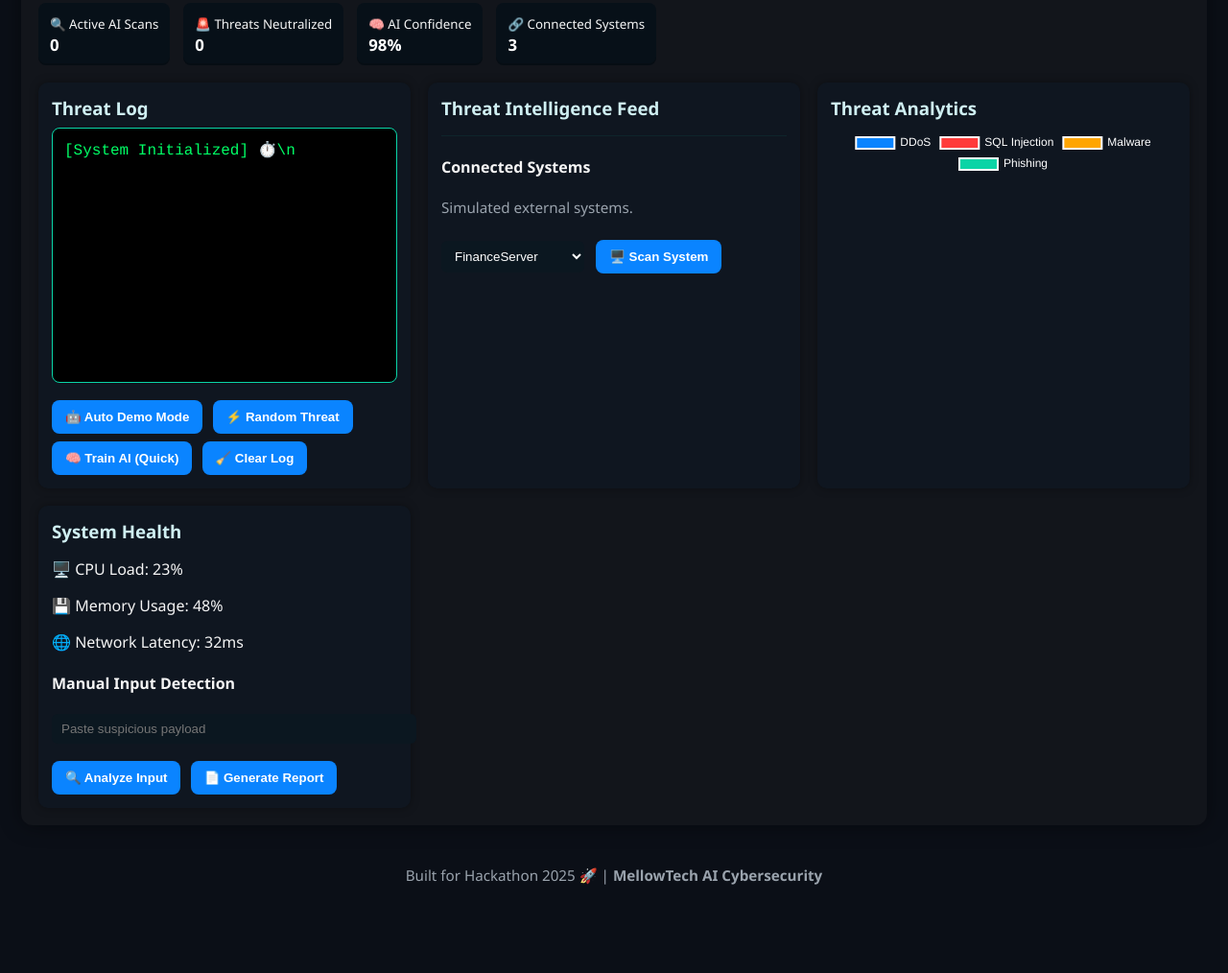
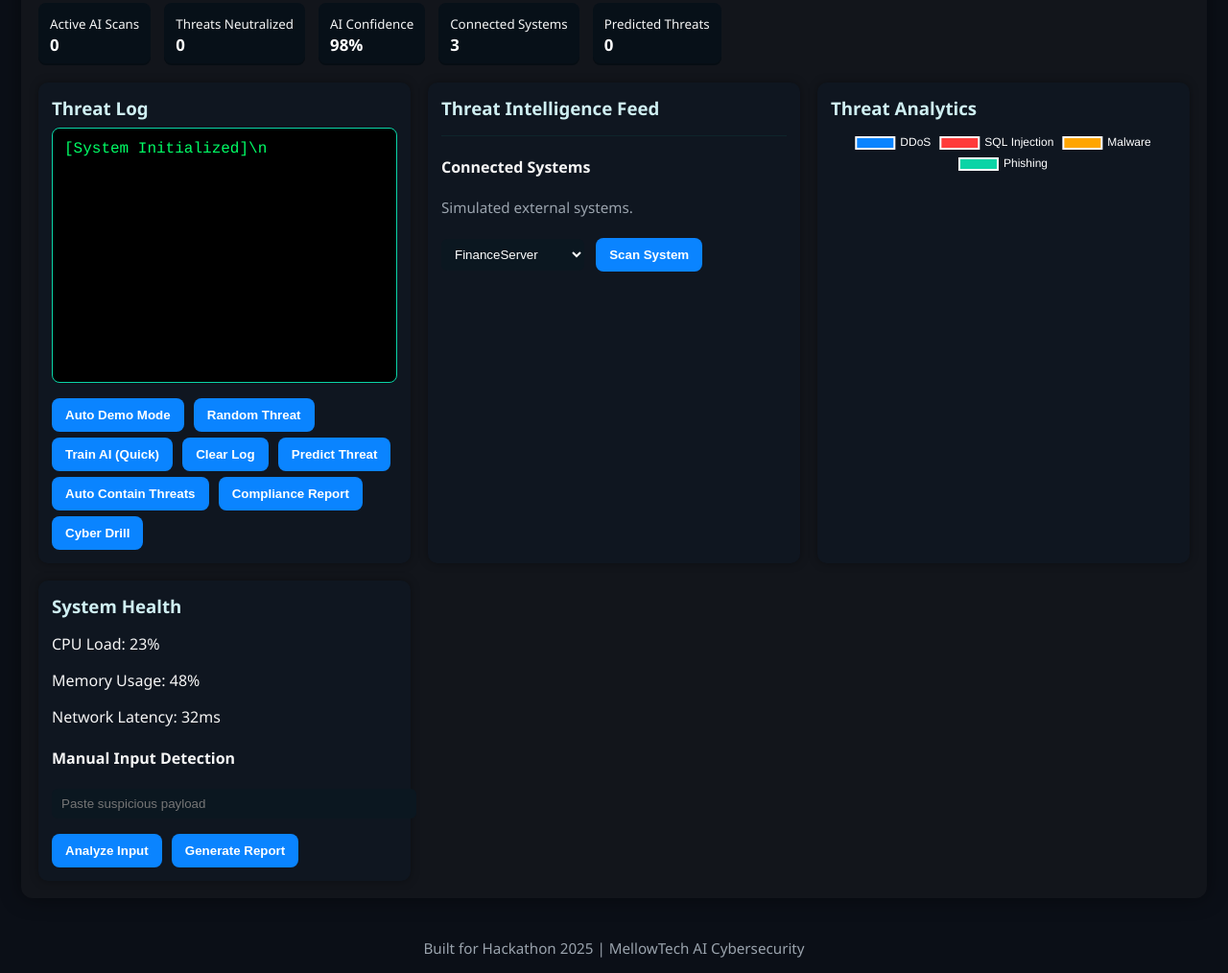
Before and after one commit to Gmello904/AICybersecurity-Defender, a plain HTML site: page index.html in a window 1280 px wide. Shown: the part 293-1307 px from the top of the page at 96% size. Before the commit the page ends 1231 px from the top, so only its background shows below. Drawn offline with nearby package versions, Linux system fonts and the light colour scheme.

Commit message:
Update index.html

```diff
--- a/index.html
+++ b/index.html
@@ -22,7 +22,7 @@
     .card { background:#0f1620; padding:14px; border-radius:10px; box-shadow:0 0 10px rgba(0,0,0,0.35); }
     .threat-log { background:#000; color:#00ff66; font-family:Courier, monospace; padding:12px; border-radius:8px; height:240px; overflow-y:auto; border:1px solid #0ad4a6; white-space:pre-wrap; transition:0.3s; }
 
-    .btn { background:#0a84ff; color:white; border:none; padding:10px 14px; margin:8px 6px 0 0; border-radius:8px; cursor:pointer; transition:.3s; font-weight:700; }
+    .btn { background:#0a84ff; color:white; border:none; padding:10px 14px; margin:6px 6px 0 0; border-radius:8px; cursor:pointer; transition:.3s; font-weight:700; }
     .btn:hover { transform:translateY(-2px) scale(1.05); background:#0ad4a6; color:black; }
 
     footer { text-align:center; padding:16px; margin-top:18px; color:#9aa3ad; font-size:.95rem; }
@@ -37,7 +37,7 @@
 </head>
 <body>
   <header>
-    <h1>🛡️ MellowTech AI Cybersecurity Defender</h1>
+    <h1>MellowTech AI Cybersecurity Defender</h1>
     <p>Smart Detection • Instant Defense • Predictive Intelligence</p>
   </header>
 
@@ -46,21 +46,26 @@
     <p class="status">Status: <span id="systemStatus" class="online">Online — Monitoring</span></p>
 
     <div class="metrics">
-      <div class="metric"><small>🔍 Active AI Scans</small><strong id="scanCount">0</strong></div>
-      <div class="metric"><small>🚨 Threats Neutralized</small><strong id="neutralized">0</strong></div>
-      <div class="metric"><small>🧠 AI Confidence</small><strong id="confidence">98%</strong></div>
-      <div class="metric"><small>🔗 Connected Systems</small><strong id="connectedCount">3</strong></div>
+      <div class="metric"><small>Active AI Scans</small><strong id="scanCount">0</strong></div>
+      <div class="metric"><small>Threats Neutralized</small><strong id="neutralized">0</strong></div>
+      <div class="metric"><small>AI Confidence</small><strong id="confidence">98%</strong></div>
+      <div class="metric"><small>Connected Systems</small><strong id="connectedCount">3</strong></div>
+      <div class="metric"><small>Predicted Threats</small><strong id="predictedThreats">0</strong></div>
     </div>
 
     <div class="grid">
       <section class="card">
         <h3>Threat Log</h3>
-        <div class="threat-log" id="threatLog">[System Initialized] ⏱️\n</div>
+        <div class="threat-log" id="threatLog">[System Initialized]\n</div>
         <div style="margin-top:10px;">
-          <button class="btn" onclick="autoDemo()">🤖 Auto Demo Mode</button>
-          <button class="btn" onclick="simulateThreat()">⚡ Random Threat</button>
-          <button class="btn" onclick="activateLearning()">🧠 Train AI (Quick)</button>
-          <button class="btn" onclick="clearLog()">🧹 Clear Log</button>
+          <button class="btn" onclick="autoDemo()">Auto Demo Mode</button>
+          <button class="btn" onclick="simulateThreat()">Random Threat</button>
+          <button class="btn" onclick="activateLearning()">Train AI (Quick)</button>
+          <button class="btn" onclick="clearLog()">Clear Log</button>
+          <button class="btn" onclick="predictThreat()">Predict Threat</button>
+          <button class="btn" onclick="autoContain()">Auto Contain Threats</button>
+          <button class="btn" onclick="generateComplianceReport()">Compliance Report</button>
+          <button class="btn" onclick="simulateCyberDrill()">Cyber Drill</button>
         </div>
       </section>
 
@@ -78,7 +83,7 @@
             <option value="Manufacturing-IoT">Manufacturing-IoT</option>
             <option value="RetailPOS">RetailPOS</option>
           </select>
-          <button class="btn" onclick="scanExternal()">🖥️ Scan System</button>
+          <button class="btn" onclick="scanExternal()">Scan System</button>
         </div>
       </section>
 
@@ -89,54 +94,78 @@
 
       <section class="card">
         <h3>System Health</h3>
-        <p>🖥️ CPU Load: <span id="cpuLoad">23%</span></p>
-        <p>💾 Memory Usage: <span id="memory">48%</span></p>
-        <p>🌐 Network Latency: <span id="latency">32ms</span></p>
+        <p>CPU Load: <span id="cpuLoad">23%</span></p>
+        <p>Memory Usage: <span id="memory">48%</span></p>
+        <p>Network Latency: <span id="latency">32ms</span></p>
         <h4>Manual Input Detection</h4>
         <input id="manualInput" class="small-input" placeholder="Paste suspicious payload" style="width:100%; margin-bottom:10px;" />
         <div>
-          <button class="btn" onclick="detectManual()">🔍 Analyze Input</button>
-          <button class="btn" onclick="generateReport()">📄 Generate Report</button>
+          <button class="btn" onclick="detectManual()">Analyze Input</button>
+          <button class="btn" onclick="generateReport()">Generate Report</button>
         </div>
       </section>
     </div>
   </main>
 
-  <footer>Built for Hackathon 2025 🚀 | <b>MellowTech AI Cybersecurity</b></footer>
+  <footer>Built for Hackathon 2025 | MellowTech AI Cybersecurity</footer>
 
   <script src="https://cdn.jsdelivr.net/npm/chart.js"></script>
   <script>
-    const log=document.getElementById('threatLog');
-    const status=document.getElementById('systemStatus');
-    const intelFeed=document.getElementById('intelFeed');
-    const scanCount=document.getElementById('scanCount');
-    const neutralized=document.getElementById('neutralized');
+    const log = document.getElementById('threatLog');
+    const status = document.getElementById('systemStatus');
+    const intelFeed = document.getElementById('intelFeed');
+    const scanCount = document.getElementById('scanCount');
+    const neutralized = document.getElementById('neutralized');
+    const confidence = document.getElementById('confidence');
 
-    let threats={DDoS:0,SQL:0,Malware:0,Phishing:0}, scans=0, neutralizedCount=0;
+    let threats = {DDoS:0, SQL:0, Malware:0, Phishing:0}, scans=0, neutralizedCount=0, predictedCount=0;
 
-    const ctx=document.getElementById('threatChart');
-    const threatChart=new Chart(ctx,{ type:'doughnut', data:{ labels:['DDoS','SQL Injection','Malware','Phishing'], datasets:[{data:[0,0,0,0], backgroundColor:['#0a84ff','#ff3b3b','#ffa500','#0ad4a6']}] }, options:{ plugins:{legend:{labels:{color:'#fff'}}}, maintainAspectRatio:false } });
+    const ctx = document.getElementById('threatChart');
+    const threatChart = new Chart(ctx, {
+      type:'doughnut',
+      data:{ labels:['DDoS','SQL Injection','Malware','Phishing'], datasets:[{data:[0,0,0,0], backgroundColor:['#0a84ff','#ff3b3b','#ffa500','#0ad4a6']}] },
+      options:{ plugins:{legend:{labels:{color:'#fff'}}}, maintainAspectRatio:false }
+    });
 
-    function updateChart(){ threatChart.data.datasets[0].data=[threats.DDoS,threats.SQL,threats.Malware,threats.Phishing]; threatChart.update(); }
+    function updateChart() {
+      threatChart.data.datasets[0].data=[threats.DDoS, threats.SQL, threats.Malware, threats.Phishing];
+      threatChart.update();
+    }
 
-    function addLog(msg){ const ts=new Date().toLocaleTimeString(); log.innerText+=`[${ts}] ${msg}\n`; log.scrollTop=log.scrollHeight; }
-    function addIntel(msg){ const li=document.createElement('li'); li.textContent=msg; intelFeed.prepend(li); if(intelFeed.childElementCount>8) intelFeed.removeChild(intelFeed.lastChild); }
+    function addLog(msg) {
+      const ts = new Date().toLocaleTimeString();
+      log.innerText += `[${ts}] ${msg}\n`;
+      log.scrollTop = log.scrollHeight;
+    }
+
+    function addIntel(msg) {
+      const li = document.createElement('li');
+      li.textContent = msg;
+      intelFeed.prepend(li);
+      if(intelFeed.childElementCount>8) intelFeed.removeChild(intelFeed.lastChild);
+    }
 
     function simulateThreat(){ const types=['DDoS','SQL Injection','Malware','Phishing']; simulateSpecific(types[Math.floor(Math.random()*types.length)]); }
 
-    function simulateSpecific(type){ scans++; scanCount.innerText=scans; addLog(`⚠️ ${type} detected. Deploying countermeasures...`); status.className='alert'; status.innerText=`⚠️ Mitigating ${type}...`;
-      setTimeout(()=>{ addLog(`✅ ${type} neutralized.`); threats[type==='SQL Injection'?'SQL':type]++; neutralizedCount++; neutralized.innerText=neutralizedCount; addIntel(`${type} threat blocked.`); status.className='online'; status.innerText='Online — Monitoring'; updateChart(); },2000); }
+    function simulateSpecific(type){ scans++; scanCount.innerText=scans; addLog(`${type} detected. Deploying countermeasures...`); status.className='alert'; status.innerText=`Mitigating ${type}...`;
+      setTimeout(()=>{ addLog(`${type} neutralized.`); threats[type==='SQL Injection'?'SQL':type]++; neutralizedCount++; neutralized.innerText=neutralizedCount; addIntel(`${type} threat blocked.`); status.className='online'; status.innerText='Online — Monitoring'; updateChart(); },2000);
+    }
 
     function clearLog(){ log.innerText='[System Reset]\n'; status.className='online'; status.innerText='Online — Monitoring'; }
 
-    function detectManual(){ const val=document.getElementById('manualInput').value.trim(); if(!val) return; addLog(`Analyzing input: ${val}`); setTimeout(()=>{ if(val.toLowerCase().includes('hack')||val.toLowerCase().includes('attack')) simulateSpecific('SQL Injection'); else addLog('✅ Input appears safe.'); },1000); }
+    function detectManual(){ const val=document.getElementById('manualInput').value.trim(); if(!val) return; addLog(`Analyzing input: ${val}`); setTimeout(()=>{ if(val.toLowerCase().includes('hack')||val.toLowerCase().includes('attack')) simulateSpecific('SQL Injection'); else addLog('Input appears safe.'); },1000); }
 
-    function scanExternal(){ const sys=document.getElementById('externalSystem').value; addLog(`🔗 Scanning external system: ${sys}...`); status.className='alert'; status.innerText=`Scanning ${sys}...`;
-      setTimeout(()=>{ addLog(`✅ Scan complete. ${sys} secure.`); addIntel(`${sys} scanned and safe.`); status.className='online'; status.innerText='Online — Monitoring'; },2000); }
+    function scanExternal(){ const sys=document.getElementById('externalSystem').value; addLog(`Scanning external system: ${sys}...`); status.className='alert'; status.innerText=`Scanning ${sys}...`;
+      setTimeout(()=>{ addLog(`Scan complete. ${sys} secure.`); addIntel(`${sys} scanned and safe.`); status.className='online'; status.innerText='Online — Monitoring'; },2000);
+    }
 
     function autoDemo(){ let count=0; const demo=setInterval(()=>{ simulateThreat(); count++; if(count>5) clearInterval(demo); },2500); }
-    function activateLearning(){ addLog('🧠 AI training initiated...'); setTimeout(()=>{ addLog('✅ AI training complete. Confidence improved.'); confidence.innerText='99%'; },2000); }
-    function generateReport(){ addLog('📄 Generating quick security report...'); setTimeout(()=>{ addLog('✅ Report ready. All threats neutralized.'); },1500); }
+    function activateLearning(){ addLog('AI training initiated...'); setTimeout(()=>{ addLog('AI training complete. Confidence improved.'); confidence.innerText='99%'; },2000); }
+    function predictThreat(){ addLog('Predicting potential threats...'); setTimeout(()=>{ predictedCount++; document.getElementById('predictedThreats').innerText=predictedCount; addIntel('Potential threat predicted.'); },1500); }
+    function autoContain(){ addLog('Automatically containing detected threats...'); setTimeout(()=>{ addLog('All active threats contained.'); },1500); }
+    function generateComplianceReport(){ addLog('Generating compliance report...'); setTimeout(()=>{ addLog('Compliance report ready.'); },1500); }
+    function simulateCyberDrill(){ addLog('Simulating cyber drill...'); setTimeout(()=>{ addLog('Cyber drill completed successfully.'); },2000); }
+    function generateReport(){ addLog('Generating quick security report...'); setTimeout(()=>{ addLog('Report ready. All threats neutralized.'); },1500); }
   </script>
 </body>
 </html>
```
